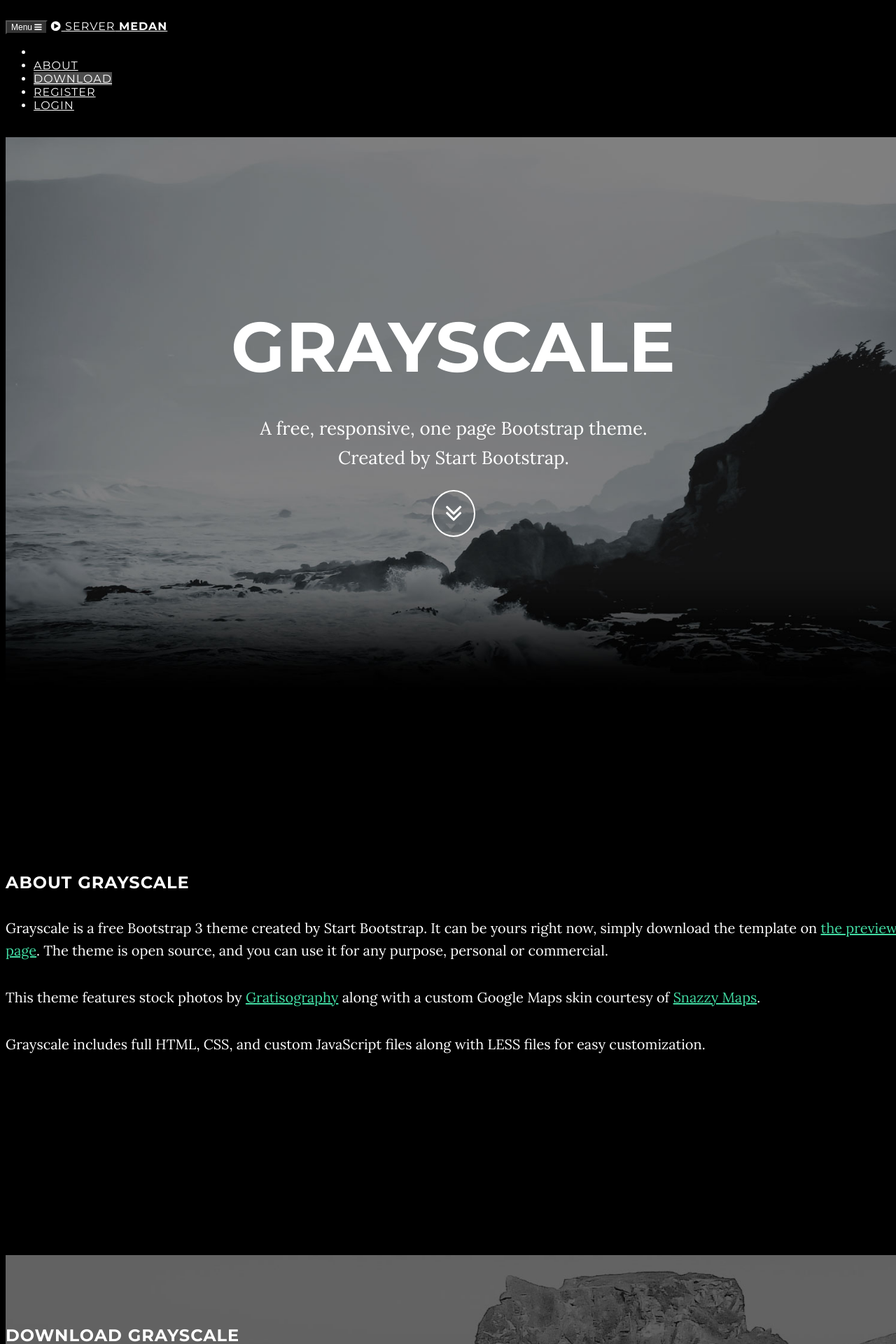
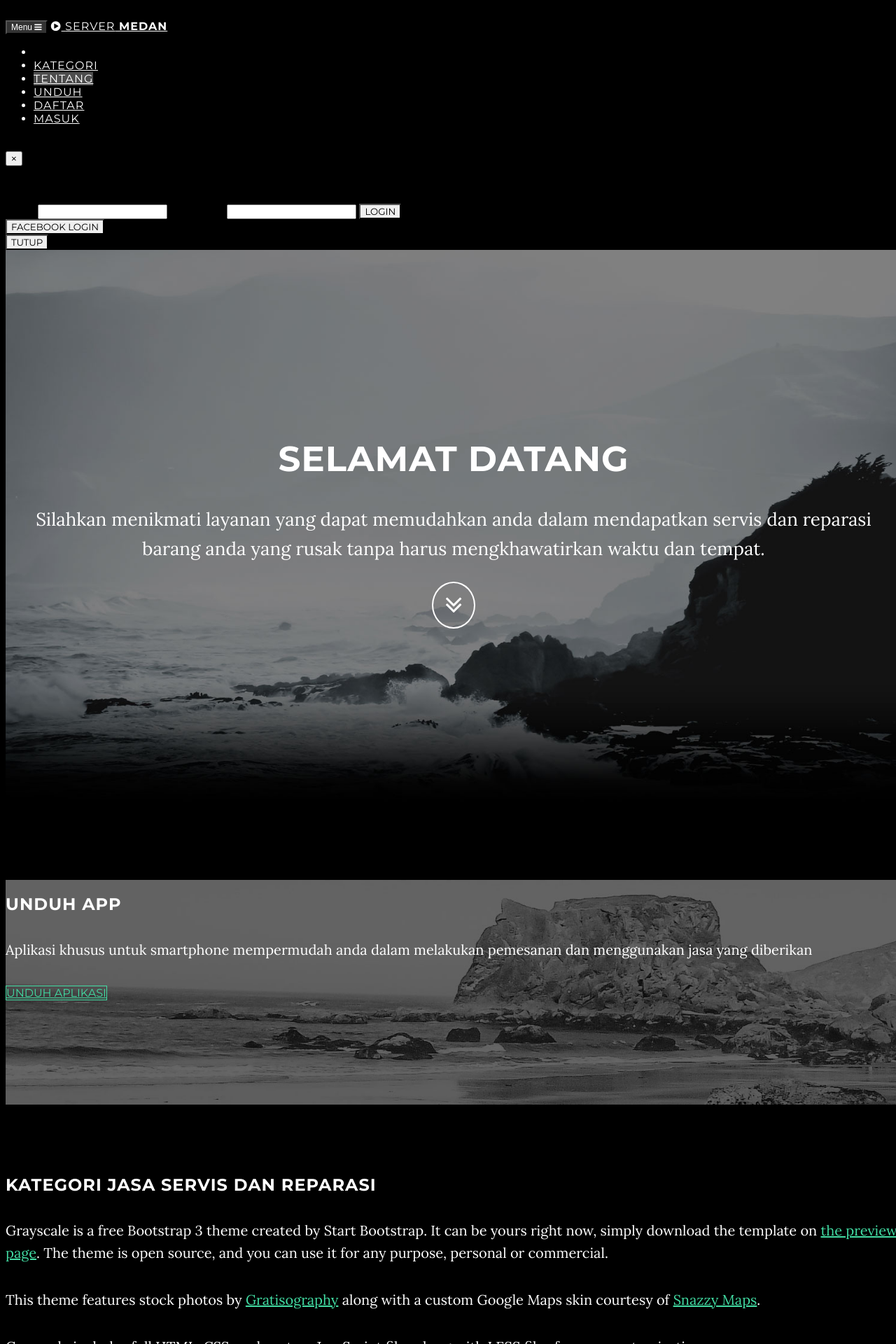
Before and after one commit to Calvinn097/servermedan, a CodeIgniter app: page /database/ in a window 1280 px wide. Shown: the top 1920 px of the page at 70% size. Run offline with CodeIgniter, Linux system fonts and the light colour scheme; some libraries are stand-ins or nearby versions.

Commit message:
Change Header Home Grayscale

```diff
--- a/application/views/MAIN/header.php
+++ b/application/views/MAIN/header.php
@@ -49,6 +49,15 @@
         <script src="https://oss.maxcdn.com/libs/html5shiv/3.7.0/html5shiv.js"></script>
         <script src="https://oss.maxcdn.com/libs/respond.js/1.4.2/respond.min.js"></script>
     <![endif]-->
+
+    <!--Maps Jquery-->
+    <script src="<?base_url("/asset/javascript/jquery.min.js")?>"</scrip>
+    <script src="../../../asset/javascript/jquery.scrolly.min.js"></script>
+    <script src="../../../asset/javascript/jquery.scrollzer.min.js"></script>
+    <script src="../../../asset/javascript/skel.min.js"></script>
+    <script src="../../../asset/javascript/util.js"></script>
+    <!--[if lte IE 8]><script src="assets/js/ie/respond.min.js"></script><![endif]-->
+    <script src="../../../asset/javascript/main.js"></script>
 
 </head>
 
@@ -129,16 +138,19 @@
                         <a href="#page-top"></a>
                     </li>
                     <li>
-                        <a class="page-scroll" href="#about">About</a>
+                        <a class="page-scroll" href="#kategori">Kategori</a>
                     </li>
                     <li>
-                        <a class="page-scroll" href="#download">Download</a>
+                        <a class="page-scroll" href="#about">Tentang</a>
                     </li>
                     <li>
-                        <a class="page-scroll" id="register" href="#">Register</a>
+                        <a class="page-scroll" href="#download">Unduh</a>
                     </li>
                     <li>
-                        <a class="page-scroll" id="login" href="#">Login</a>
+                        <a class="page-scroll" id="register" href="#">Daftar</a>
+                    </li>
+                    <li>
+                        <a class="page-scroll" id="login" href="#">Masuk</a>
                     </li>
                 </ul>
             </div>
--- a/application/views/MAIN/home.php
+++ b/application/views/MAIN/home.php
@@ -14,10 +14,9 @@
             <div class="container">
                 <div class="row">
                     <div class="col-md-8 col-md-offset-2">
-                        <h1 class="brand-heading">Grayscale</h1>
-                        <p class="intro-text">A free, responsive, one page Bootstrap theme.
-                            <br>Created by Start Bootstrap.</p>
-                        <a href="#about" class="btn btn-circle page-scroll">
+                        <h3 class="brand-heading">Selamat datang</h3>
+                        <p class="intro-text">Silahkan menikmati layanan yang dapat memudahkan anda dalam mendapatkan servis dan reparasi barang anda yang rusak tanpa harus mengkhawatirkan waktu dan tempat.</p>
+                        <a href="#download" class="btn btn-circle page-scroll">
                             <i class="fa fa-angle-double-down animated"></i>
                         </a>
                     </div>
@@ -25,6 +24,32 @@
             </div>
         </div>
     </header>
+
+    <!-- Download Section -->
+    <section id="download" class="content-section text-center">
+        <div class="download-section">
+            <div class="container">
+                <div class="col-lg-8 col-lg-offset-2">
+                    <h2>Unduh App</h2>
+                    <p>Aplikasi khusus untuk smartphone mempermudah anda dalam melakukan pemesanan dan menggunakan jasa yang diberikan</p>
+                    <a href="http://startbootstrap.com/template-overviews/grayscale/" class="btn btn-default btn-lg">Unduh Aplikasi</a>
+                </div>
+            </div>
+        </div>
+    </section>
+
+    <!--Kategori Section-->
+    <section id="kategori" class="container content-section text-center">
+        <div class="row">
+            <div class="col-lg-8 col-lg-offset-2">
+                <h2>Kategori Jasa Servis dan Reparasi</h2>
+                <p>Grayscale is a free Bootstrap 3 theme created by Start Bootstrap. It can be yours right now, simply download the template on <a href="http://startbootstrap.com/template-overviews/grayscale/">the preview page</a>. The theme is open source, and you can use it for any purpose, personal or commercial.</p>
+                <p>This theme features stock photos by <a href="http://gratisography.com/">Gratisography</a> along with a custom Google Maps skin courtesy of <a href="http://snazzymaps.com/">Snazzy Maps</a>.</p>
+                <p>Grayscale includes full HTML, CSS, and custom JavaScript files along with LESS files for easy customization.</p>
+            </div>
+        </div>
+    </section>
+
     <!-- About Section -->
     <section id="about" class="container content-section text-center">
         <div class="row">
@@ -33,19 +58,6 @@
                 <p>Grayscale is a free Bootstrap 3 theme created by Start Bootstrap. It can be yours right now, simply download the template on <a href="http://startbootstrap.com/template-overviews/grayscale/">the preview page</a>. The theme is open source, and you can use it for any purpose, personal or commercial.</p>
                 <p>This theme features stock photos by <a href="http://gratisography.com/">Gratisography</a> along with a custom Google Maps skin courtesy of <a href="http://snazzymaps.com/">Snazzy Maps</a>.</p>
                 <p>Grayscale includes full HTML, CSS, and custom JavaScript files along with LESS files for easy customization.</p>
-            </div>
-        </div>
-    </section>
-
-    <!-- Download Section -->
-    <section id="download" class="content-section text-center">
-        <div class="download-section">
-            <div class="container">
-                <div class="col-lg-8 col-lg-offset-2">
-                    <h2>Download Grayscale</h2>
-                    <p>You can download Grayscale for free on the preview page at Start Bootstrap.</p>
-                    <a href="http://startbootstrap.com/template-overviews/grayscale/" class="btn btn-default btn-lg">Visit Download Page</a>
-                </div>
             </div>
         </div>
     </section>
@@ -127,13 +139,7 @@
     $(this).submit();
 })
 </script>
-<script src="../../../asset/javascript/jquery.min.js"></script>
-<script src="../../../asset/javascript/jquery.scrolly.min.js"></script>
-<script src="../../../asset/javascript/jquery.scrollzer.min.js"></script>
-<script src="../../../asset/javascript/skel.min.js"></script>
-<script src="../../../asset/javascript/util.js"></script>
-<!--[if lte IE 8]><script src="assets/js/ie/respond.min.js"></script><![endif]-->
-<script src="../../../asset/javascript/main.js"></script>
+
 <script>
     var map;
     function initMap() {
--- a/asset/css/grayscale.css
+++ b/asset/css/grayscale.css
@@ -136,7 +136,7 @@
   vertical-align: middle;
 }
 .intro .intro-body .brand-heading {
-  font-size: 40px;
+  /*font-size: 40px;*/
 }
 .intro .intro-body .intro-text {
   font-size: 18px;
@@ -147,7 +147,7 @@
     padding: 0;
   }
   .intro .intro-body .brand-heading {
-    font-size: 100px;
+    font-size: 50px;
   }
   .intro .intro-body .intro-text {
     font-size: 26px;
@@ -238,10 +238,10 @@
 }
 @media (min-width: 767px) {
   .content-section {
-    padding-top: 250px;
+    padding-top: 100px;
   }
   .download-section {
-    padding: 100px 0;
+    padding: 20px 0px 150px 0px;
   }
   #map {
     height: 400px;
```
